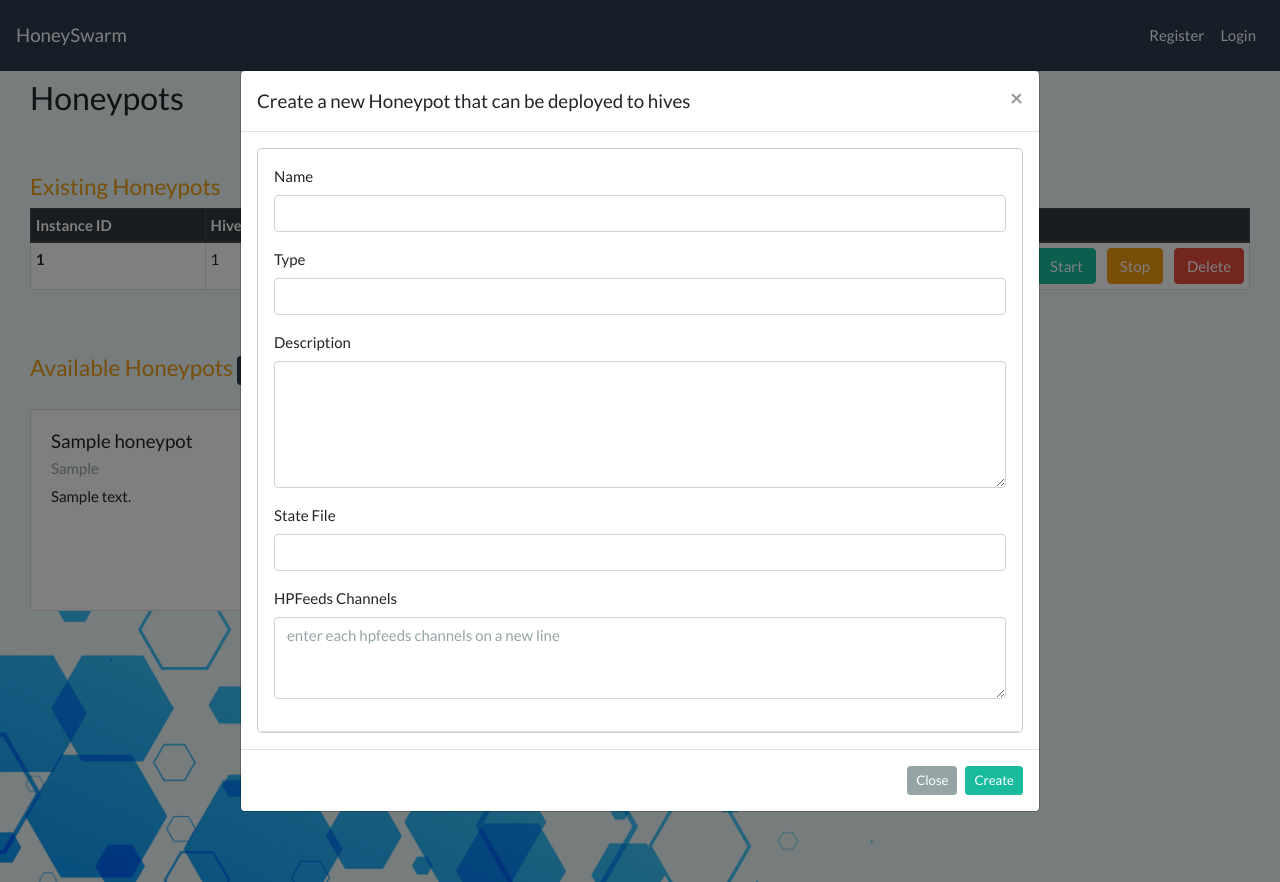
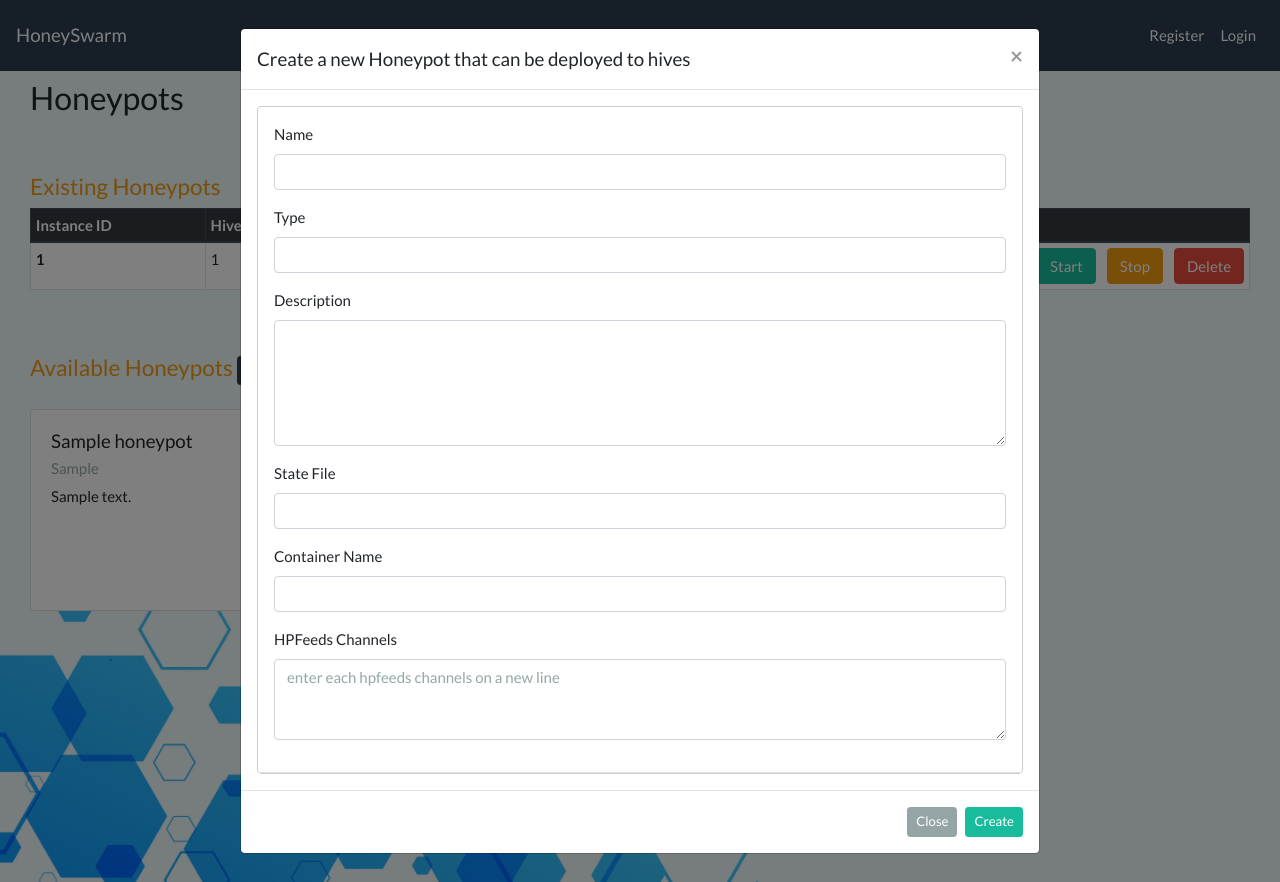
Before and after one commit to honeyswarm/honeyswarm, a Flask app: template honeyswarm/templates/honeypots.html in a window 1280 px wide, after a click on "New Honeypot type". Run offline with Flask 2, Linux system fonts and the light colour scheme; the template is opened without the code that fills it: most values are stand-ins (such as "Sample title", 1, 10 or a date in 2020); some libraries are stand-ins or nearby versions.

Commit message:
Add container name to new honypot modal

```diff
--- a/honeyswarm/templates/honeypots.html
+++ b/honeyswarm/templates/honeypots.html
@@ -123,6 +123,11 @@
                           <input type="text" class="form-control" id="honeypot_state_file" name="honeypot_state_file"
                               value="">
                       </div>
+                      <div class="form-group">
+                        <label for="honeypot_state_file">Container Name</label>
+                        <input type="text" class="form-control" id="container_name" name="container_name"
+                            value="">
+                    </div>
                       <div class="form-group">
                           <label for="honeypot_channels">HPFeeds Channels</label>
                           <textarea class="form-control" id="honeypot_channels" name="honeypot_channels"
```
